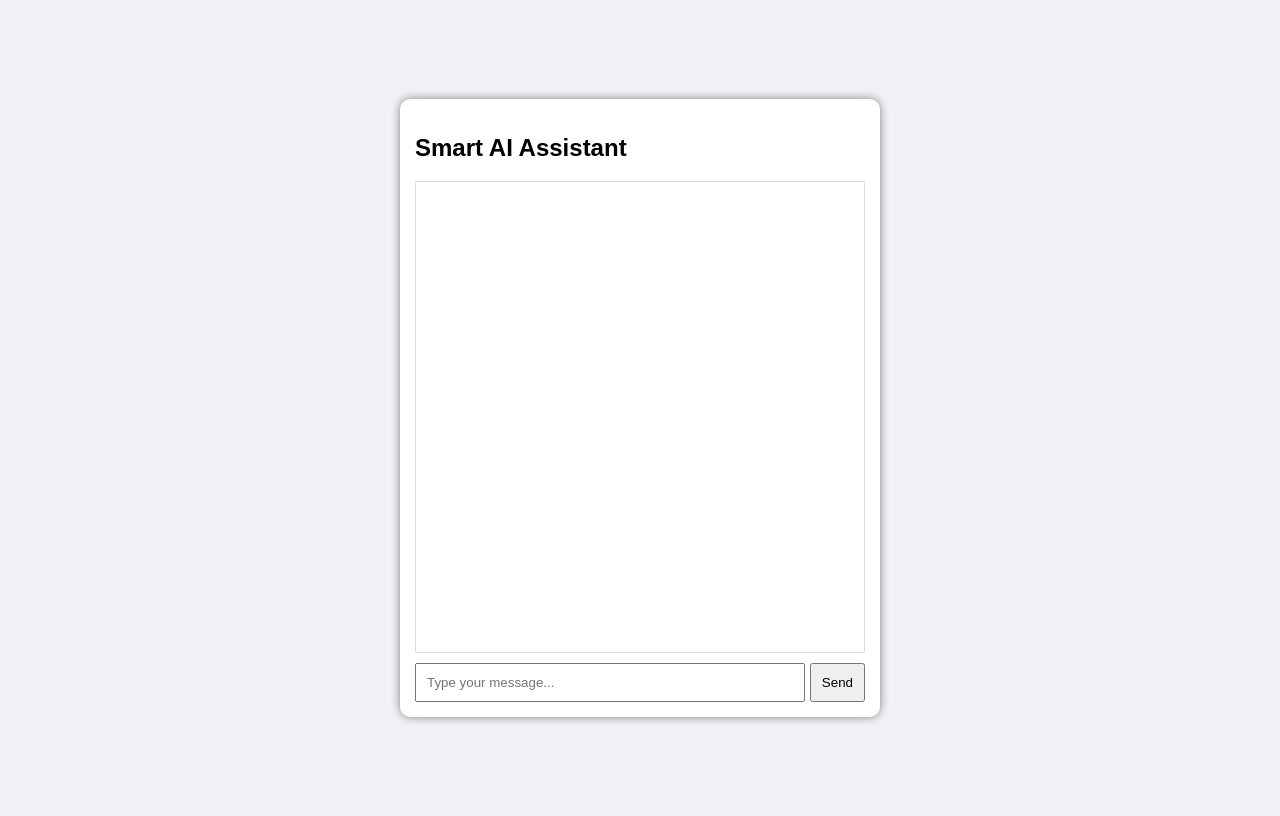
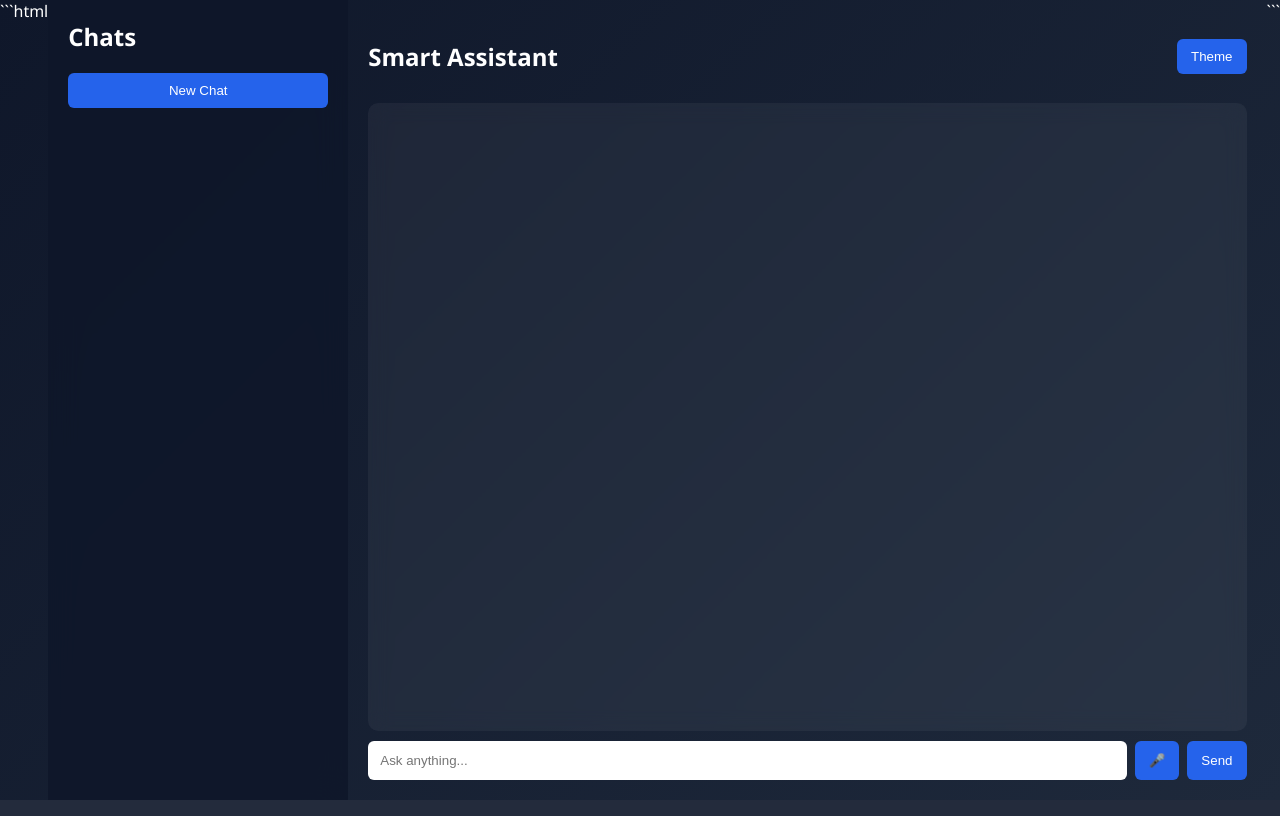
Before and after one commit to Himanshu09072005/Smart-Assistant, a FastAPI app: page / in a window 1280 px wide. Run offline with FastAPI, Linux system fonts and the light colour scheme.

Commit message:
Upgraded UI

````diff
--- a/templates/index.html
+++ b/templates/index.html
@@ -1,203 +1,430 @@
+```html
 <!DOCTYPE html>
 <html>
+
 <head>
+
 <title>Smart AI Assistant</title>
 
-<script src="https://cdn.jsdelivr.net/npm/marked/marked.min.js"></script>
-
-<link href="https://cdnjs.cloudflare.com/ajax/libs/prism/1.29.0/themes/prism.min.css" rel="stylesheet" />
-<script src="https://cdnjs.cloudflare.com/ajax/libs/prism/1.29.0/prism.min.js"></script>
+<meta name="viewport" content="width=device-width, initial-scale=1">
 
 <link rel="manifest" href="/static/manifest.json">
 <meta name="theme-color" content="#0b1220">
 
+<script src="https://cdn.jsdelivr.net/npm/marked/marked.min.js"></script>
+
+<link href="https://cdnjs.cloudflare.com/ajax/libs/prism/1.29.0/themes/prism.min.css" rel="stylesheet"/>
+<script src="https://cdnjs.cloudflare.com/ajax/libs/prism/1.29.0/prism.min.js"></script>
+
 <style>
+
+/* -------- GLOBAL -------- */
+
 body{
-font-family: Arial;
-background-color:#f0f2f5;
+margin:0;
+font-family:'Segoe UI',sans-serif;
+background:linear-gradient(135deg,#0f172a,#1e293b);
+height:100vh;
 display:flex;
+color:white;
+}
+
+/* -------- SPLASH -------- */
+
+#splash{
+position:fixed;
+top:0;
+left:0;
+width:100%;
+height:100%;
+background:#020617;
+display:flex;
+flex-direction:column;
 justify-content:center;
 align-items:center;
-height:100vh;
+z-index:9999;
 }
 
-#container{
-width:450px;
-background:white;
-border-radius:10px;
-box-shadow:0 0 10px gray;
-padding:15px;
+#splash h1{
+font-size:32px;
+margin-bottom:10px;
+}
+
+/* -------- SIDEBAR -------- */
+
+#sidebar{
+width:260px;
+background:rgba(15,23,42,0.85);
+backdrop-filter:blur(15px);
+padding:20px;
+display:flex;
+flex-direction:column;
+}
+
+#sidebar h2{
+margin-top:0;
+}
+
+.chat-item{
+padding:8px;
+border-radius:6px;
+cursor:pointer;
+margin-bottom:5px;
+background:rgba(255,255,255,0.05);
+}
+
+.chat-item:hover{
+background:rgba(255,255,255,0.15);
+}
+
+/* -------- MAIN -------- */
+
+#main{
+flex:1;
+display:flex;
+flex-direction:column;
+padding:20px;
+}
+
+header{
+display:flex;
+justify-content:space-between;
+align-items:center;
 }
 
 #chatbox{
-height:450px;
+flex:1;
 overflow-y:auto;
-border:1px solid #ddd;
 padding:10px;
-margin-bottom:10px;
+margin-top:10px;
+border-radius:10px;
+background:rgba(255,255,255,0.05);
+backdrop-filter:blur(10px);
 }
 
+/* -------- MESSAGES -------- */
+
 .user-message{
-background:#e3f2fd;
-padding:8px;
-margin:5px;
-border-radius:5px;
+background:#2563eb;
+padding:10px;
+margin:8px;
+border-radius:10px;
+max-width:70%;
+margin-left:auto;
 }
 
 .bot-message{
-background:#f1f1f1;
-padding:8px;
-margin:5px;
-border-radius:5px;
+background:#334155;
+padding:10px;
+margin:8px;
+border-radius:10px;
+max-width:70%;
 }
+
+/* -------- INPUT -------- */
 
 #inputArea{
 display:flex;
-gap:5px;
+gap:8px;
+margin-top:10px;
 }
 
 #userInput{
 flex:1;
-padding:10px;
+padding:12px;
+border-radius:6px;
+border:none;
+outline:none;
 }
 
 button{
-padding:10px;
+padding:10px 14px;
+border:none;
+border-radius:6px;
+background:#2563eb;
+color:white;
 cursor:pointer;
 }
 
 button:hover{
-background:#ddd;
+background:#1d4ed8;
 }
 
-.loading{
-color:gray;
-font-style:italic;
-}
+/* -------- INSTALL BUTTON -------- */
 
 #installBtn{
 display:none;
-margin-bottom:10px;
-width:100%;
-background:#4CAF50;
-color:white;
-border:none;
-border-radius:5px;
+background:#16a34a;
 }
+
+/* -------- TYPING -------- */
+
+.typing span{
+animation:blink 1.4s infinite both;
+}
+
+.typing span:nth-child(2){animation-delay:.2s}
+.typing span:nth-child(3){animation-delay:.4s}
+
+@keyframes blink{
+0%{opacity:0}
+50%{opacity:1}
+100%{opacity:0}
+}
+
+/* -------- LIGHT THEME -------- */
+
+.light{
+background:#f1f5f9;
+color:black;
+}
+
+.light #sidebar{
+background:#e2e8f0;
+}
+
+.light #chatbox{
+background:#f8fafc;
+}
+
 </style>
 
 </head>
 
 <body>
 
-<div id="container">
+<div id="splash">
+<h1>Smart AI Assistant</h1>
+<p>Loading intelligent assistant...</p>
+</div>
 
-<h2>Smart AI Assistant</h2>
+<div id="sidebar">
 
-<button id="installBtn">Install App</button>
+<h2>Chats</h2>
+
+<button onclick="newChat()">New Chat</button>
+
+<div id="chatHistory"></div>
+
+</div>
+
+<div id="main">
+
+<header>
+
+<h2>Smart Assistant</h2>
+
+<div>
+<button onclick="toggleTheme()">Theme</button>
+<button id="installBtn">Install</button>
+</div>
+
+</header>
 
 <div id="chatbox"></div>
 
 <div id="inputArea">
-<input type="text" id="userInput" placeholder="Type your message..." onkeypress="handleKey(event)">
+
+<input type="text" id="userInput" placeholder="Ask anything..." onkeypress="handleKey(event)">
+
+<button onclick="voiceInput()">🎤</button>
+
 <button onclick="sendMessage()">Send</button>
+
 </div>
 
 </div>
 
 <script>
 
-function handleKey(event){
-if(event.key==="Enter"){
-sendMessage();
+/* splash */
+
+window.addEventListener("load",()=>{
+setTimeout(()=>{
+document.getElementById("splash").style.display="none"
+},1500)
+})
+
+/* enter */
+
+function handleKey(e){
+if(e.key==="Enter") sendMessage()
 }
+
+/* chats */
+
+let chats={}
+let currentChat="chat1"
+
+function newChat(){
+
+currentChat="chat"+Date.now()
+chats[currentChat]=[]
+
+renderHistory()
+document.getElementById("chatbox").innerHTML=""
+
 }
+
+/* sidebar */
+
+function renderHistory(){
+
+const history=document.getElementById("chatHistory")
+history.innerHTML=""
+
+Object.keys(chats).forEach(id=>{
+
+const div=document.createElement("div")
+div.className="chat-item"
+div.innerText=id
+div.onclick=()=>loadChat(id)
+
+history.appendChild(div)
+
+})
+
+}
+
+function loadChat(id){
+
+currentChat=id
+const chatbox=document.getElementById("chatbox")
+chatbox.innerHTML=""
+
+chats[id].forEach(m=>{
+chatbox.innerHTML+=m
+})
+
+}
+
+/* theme */
+
+function toggleTheme(){
+document.body.classList.toggle("light")
+}
+
+/* voice input */
+
+function voiceInput(){
+
+const recognition=new(window.SpeechRecognition||window.webkitSpeechRecognition)()
+
+recognition.lang="en-US"
+
+recognition.onresult=(e)=>{
+document.getElementById("userInput").value=e.results[0][0].transcript
+}
+
+recognition.start()
+
+}
+
+/* send message */
 
 async function sendMessage(){
 
-const inputField=document.getElementById("userInput");
-const message=inputField.value.trim();
+const input=document.getElementById("userInput")
+const message=input.value.trim()
 
-if(message==="") return;
+if(!message) return
 
-const chatbox=document.getElementById("chatbox");
+const chatbox=document.getElementById("chatbox")
+
+const userHTML=`<div class="user-message"><b>You:</b> ${message}</div>`
+
+chatbox.innerHTML+=userHTML
+
+chats[currentChat]=chats[currentChat]||[]
+chats[currentChat].push(userHTML)
+
+input.value=""
+
+const loadingId="l"+Date.now()
 
 chatbox.innerHTML+=`
-<div class="user-message">
-<b>You:</b> ${message}
+<div class="bot-message" id="${loadingId}">
+Assistant typing
+<span class="typing"><span>.</span><span>.</span><span>.</span></span>
 </div>
-`;
+`
 
-inputField.value="";
-
-const loadingId="loading-"+Date.now();
-
-chatbox.innerHTML+=`
-<div class="bot-message loading" id="${loadingId}">
-Smart Assistant is typing...
-</div>
-`;
-
-chatbox.scrollTop=chatbox.scrollHeight;
+chatbox.scrollTop=chatbox.scrollHeight
 
 try{
 
-const response=await fetch("/chat",{
+const res=await fetch("/chat",{
 method:"POST",
-headers:{
-"Content-Type":"application/json"
-},
+headers:{"Content-Type":"application/json"},
 body:JSON.stringify({
 user_id:"default_user",
 question:message
 })
-});
+})
 
-const data=await response.json();
+const data=await res.json()
 
-document.getElementById(loadingId).innerHTML=`
-<b>Smart Assistant:</b><br>
-${marked.parse(data.response)}
-`;
+streamResponse(loadingId,data.response)
 
-Prism.highlightAll();
+}catch{
 
-}catch(error){
-
-document.getElementById(loadingId).innerHTML=
-"<b>Error:</b> Could not connect to server.";
+document.getElementById(loadingId).innerHTML="Server error"
 
 }
 
-chatbox.scrollTop=chatbox.scrollHeight;
 }
 
-</script>
+/* streaming effect */
 
-<script>
+function streamResponse(id,text){
+
+const el=document.getElementById(id)
+
+el.innerHTML="<b>Assistant:</b><br>"
+
+let i=0
+
+const interval=setInterval(()=>{
+
+el.innerHTML+=text.charAt(i)
+
+i++
+
+if(i>=text.length){
+clearInterval(interval)
+Prism.highlightAll()
+}
+
+},15)
+
+}
+
+/* service worker */
+
 if("serviceWorker" in navigator){
-navigator.serviceWorker.register("/static/service-worker.js");
+navigator.serviceWorker.register("/static/service-worker.js")
 }
-</script>
 
-<script>
-let deferredPrompt;
+/* PWA install */
 
-window.addEventListener("beforeinstallprompt",(e)=>{
-e.preventDefault();
-deferredPrompt=e;
+let deferredPrompt
 
-const installBtn=document.getElementById("installBtn");
-installBtn.style.display="block";
+window.addEventListener("beforeinstallprompt",e=>{
+e.preventDefault()
+deferredPrompt=e
 
-installBtn.addEventListener("click",async()=>{
-installBtn.style.display="none";
-deferredPrompt.prompt();
-await deferredPrompt.userChoice;
-deferredPrompt=null;
-});
-});
+const btn=document.getElementById("installBtn")
+btn.style.display="inline"
+
+btn.onclick=async()=>{
+btn.style.display="none"
+deferredPrompt.prompt()
+await deferredPrompt.userChoice
+}
+})
+
 </script>
 
 </body>
 </html>
+```
````
Also changed, not shown: static/service-worker.js (+8 -23 lines).
